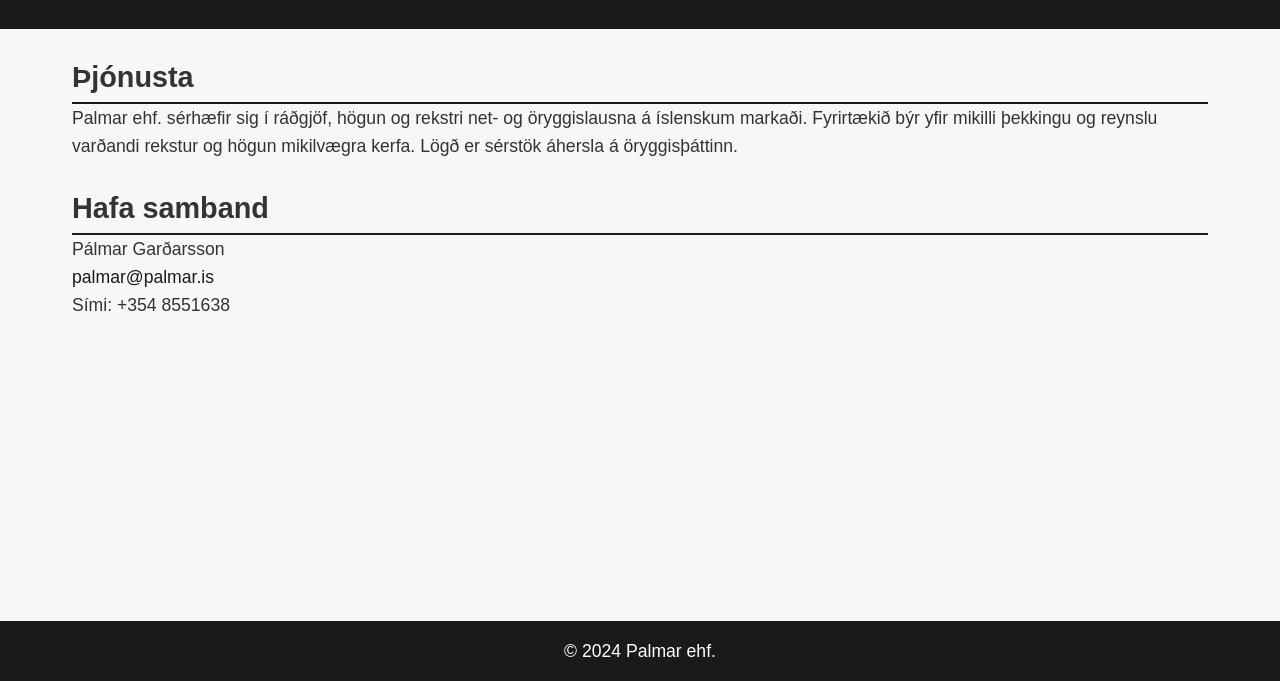
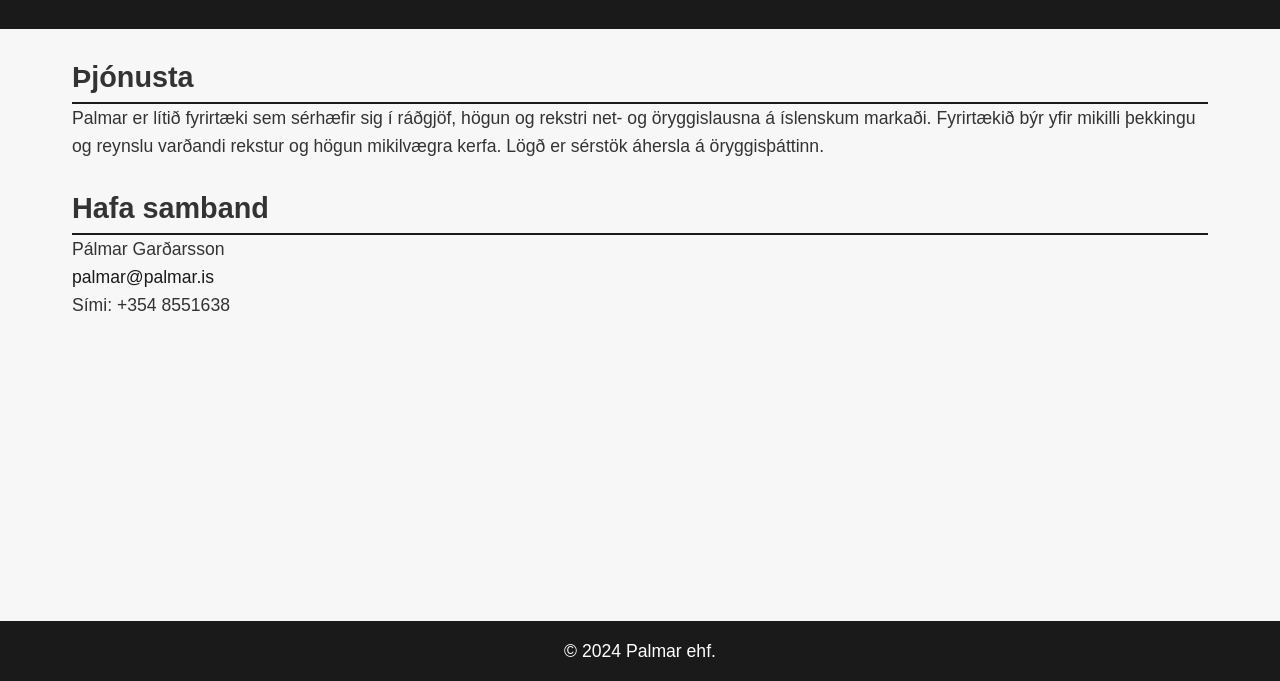
Before and after one commit to palmar/palmar.is, a plain HTML site: page index.html in a window 1280 px wide. Shown: the part 119-800 px from the top of the page. Drawn offline with Linux system fonts and the light colour scheme.

Commit message:
Update index.html

```diff
--- a/index.html
+++ b/index.html
@@ -4,7 +4,7 @@
     <meta charset="UTF-8">
     <meta name="viewport" content="width=device-width, initial-scale=1.0">
     <meta http-equiv="X-UA-Compatible" content="ie=edge">
-    <title>Palmar ehf.</title>
+    <title>Palmar</title>
     <link rel="stylesheet" href="styles.css">
 </head>
 <body>
@@ -17,7 +17,7 @@
         <section id="services">
             <h2>Þjónusta</h2>
             <p>
-                Palmar ehf. sérhæfir sig í ráðgjöf, högun og rekstri net- og öryggislausna á íslenskum markaði. Fyrirtækið býr yfir mikilli þekkingu og reynslu varðandi rekstur og högun mikilvægra kerfa. Lögð er sérstök áhersla á öryggisþáttinn.
+                Palmar er lítið fyrirtæki sem sérhæfir sig í ráðgjöf, högun og rekstri net- og öryggislausna á íslenskum markaði. Fyrirtækið býr yfir mikilli þekkingu og reynslu varðandi rekstur og högun mikilvægra kerfa. Lögð er sérstök áhersla á öryggisþáttinn.
             </p>
         </section>
 
```
